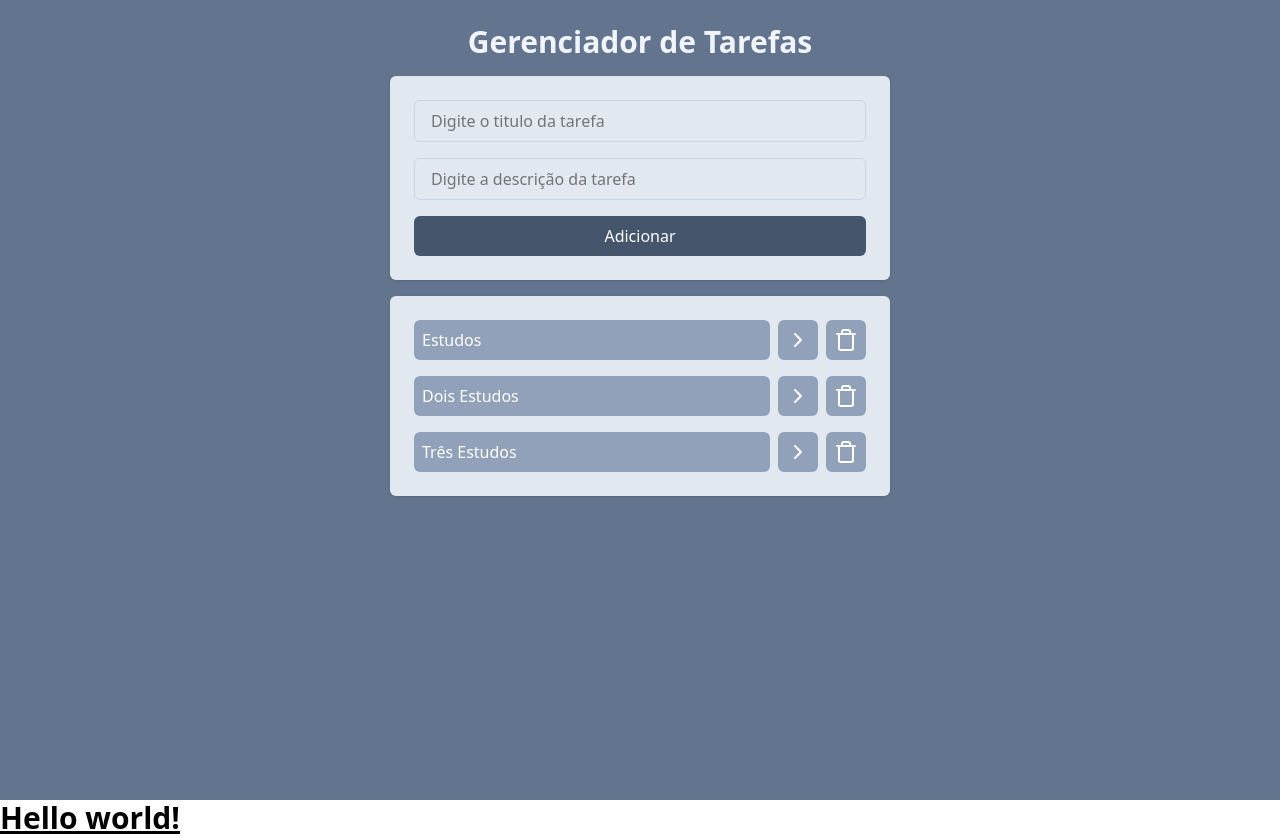
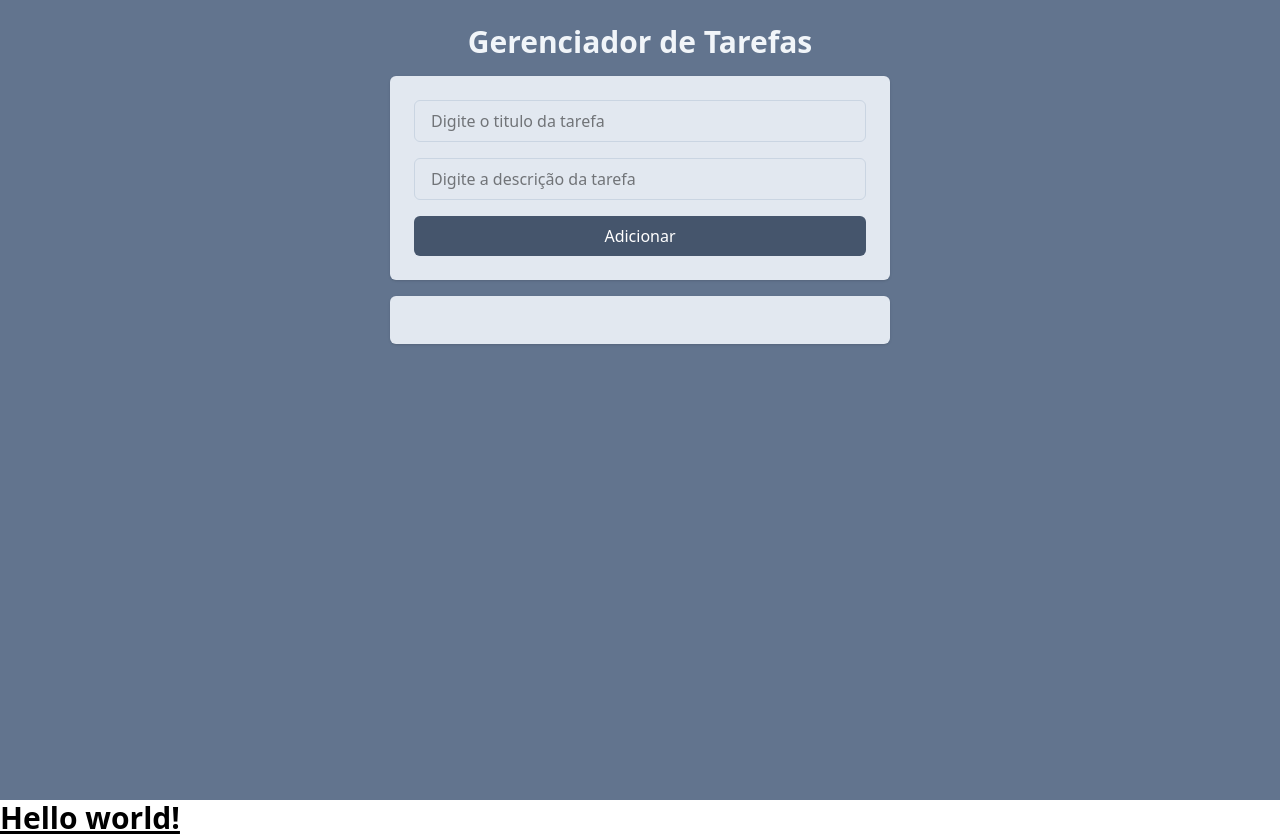
Before and after one commit to mhenriquecode/ReactTasks, a React (Vite) app: page / in a window 1280 px wide. Built offline with nearby package versions, Linux system fonts and the light colour scheme.

Commit message:
feat: implementing Local Storage for tasks

```diff
--- a/src/App.jsx
+++ b/src/App.jsx
@@ -1,29 +1,16 @@
 import Tasks from "./components/Tasks";
 import AddTask from "./components/AddTask";
-import { useState } from "react";
+import { useEffect, useState } from "react";
 import { v4 } from "uuid";
 
 function App() {
-  const [tasks, setTasks] = useState([
-    {
-      id: 1,
-      title: "Estudos",
-      description: "Estudar programação",
-      isCompleted: false,
-    },
-    {
-      id: 2,
-      title: "Dois Estudos",
-      description: "Estudar sociais",
-      isCompleted: false,
-    },
-    {
-      id: 3,
-      title: "Três Estudos",
-      description: "Estudar geografia",
-      isCompleted: false,
-    },
-  ]);
+  const [tasks, setTasks] = useState(
+    JSON.parse(localStorage.getItem("tasks")) || []
+  );
+
+  useEffect(() => {
+    localStorage.setItem("tasks", JSON.stringify(tasks));
+  }, [tasks]);
 
   function onTaskClick(taskId) {
     const newTasks = tasks.map((task) => {
```
